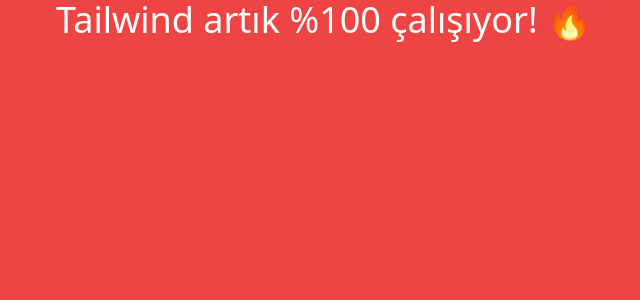
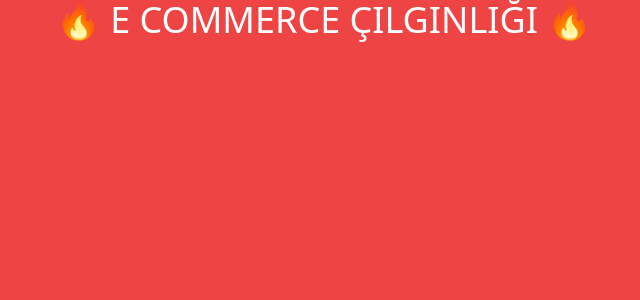
Before and after one commit to 0zturk-deniz/wit-ecommerce, a React (Vite) app in the folder e-commerce/: page / in a window 1280 px wide. Shown: the top 300 px of the page, without its empty margins (316-956 px from the left). Built offline with nearby package versions, Linux system fonts and the light colour scheme.

Commit message:
moves vite to dependencies

```diff
--- a/e-commerce/package.json
+++ b/e-commerce/package.json
@@ -16,7 +16,8 @@
     "react-dom": "^19.1.0",
     "react-router-dom": "^5.2.0",
     "react-toastify": "^11.0.5",
-    "redux-thunk": "^3.1.0"
+    "redux-thunk": "^3.1.0",
+    "vite": "^7.0.0"
   },
   "devDependencies": {
     "@eslint/js": "^9.29.0",
@@ -29,7 +30,6 @@
     "eslint-plugin-react-refresh": "^0.4.20",
     "globals": "^16.2.0",
     "postcss": "^8.5.6",
-    "tailwindcss": "^3.4.17",
-    "vite": "^7.0.0"
+    "tailwindcss": "^3.4.17"
   }
 }
--- a/e-commerce/src/App.jsx
+++ b/e-commerce/src/App.jsx
@@ -5,7 +5,7 @@
   return (
     <>
       <div className="min-h-screen bg-red-500 text-white text-center text-4xl">
-        Tailwind artık %100 çalışıyor! 🔥
+        🔥 E COMMERCE ÇILGINLIĞI 🔥
       </div>
     </>
   );
```
Also changed, not shown: e-commerce/vercel.json, 1 other file (tests, documents, lock files or other folders).
